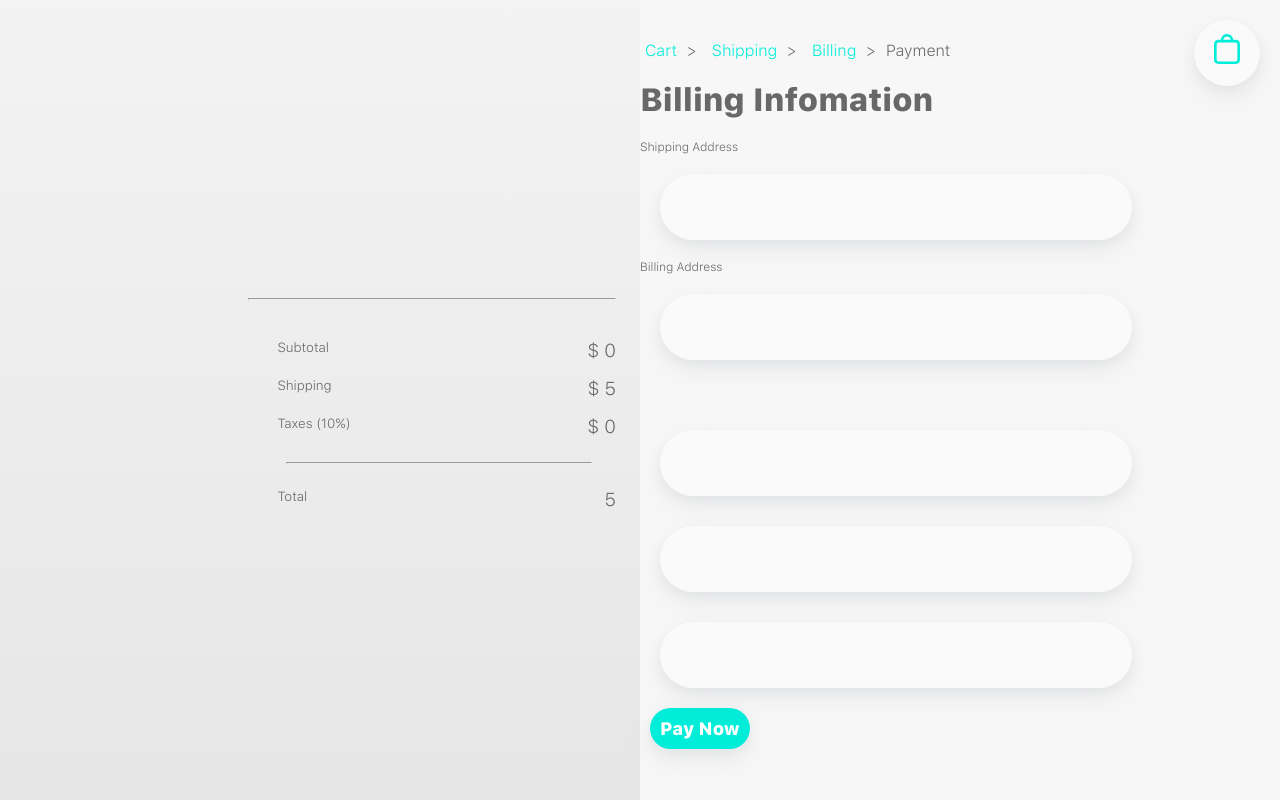
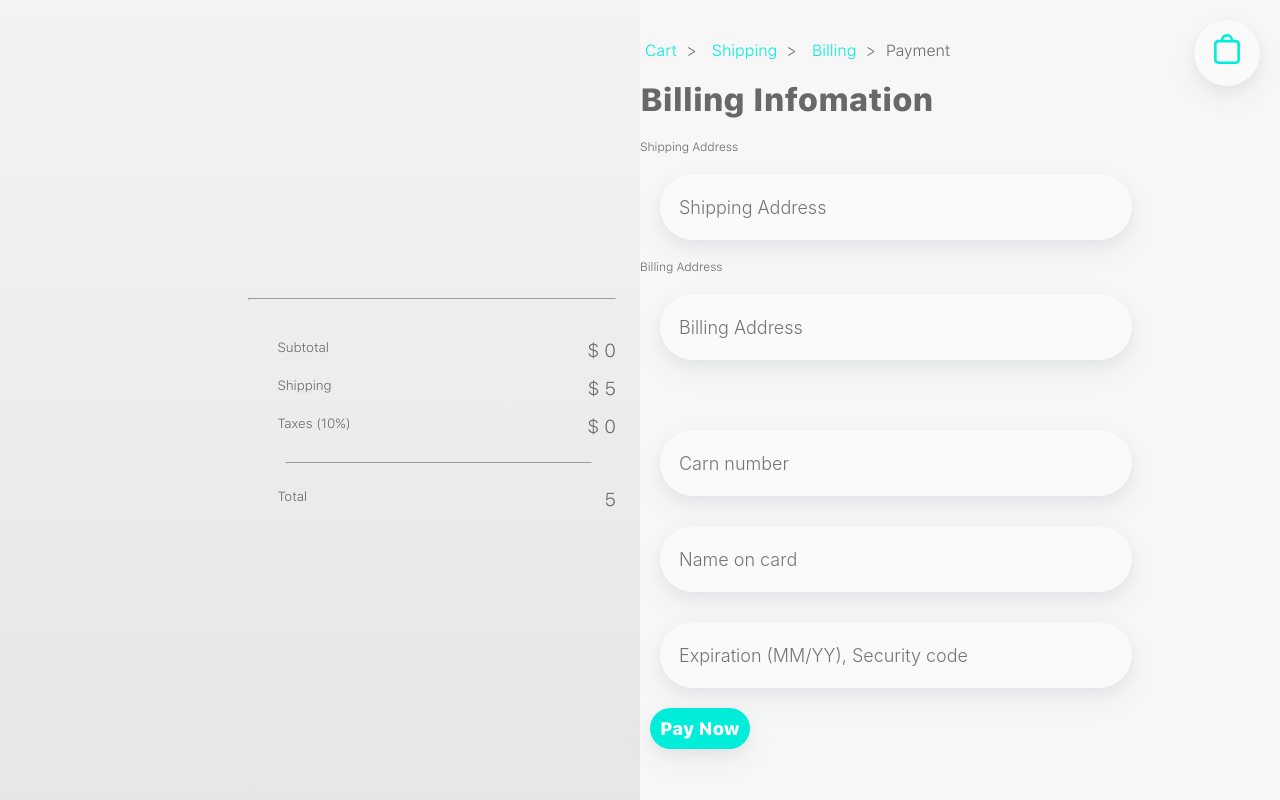
Before and after one commit to jaytimothee/musical-sweatpants, a React (Create React App) app: page /order-info/payment in a window 1280 px wide. Built offline with nearby package versions, Linux system fonts and the light colour scheme.

Commit message:
added placeholder

```diff
--- a/src/components/orderform/FormInput.jsx
+++ b/src/components/orderform/FormInput.jsx
@@ -1,7 +1,6 @@
 import React from "react"
 
 const FormInput = ({ formData, inputData, setInputData, placeholder }) => {
-
   return (
     <div className={"flex margin-buffer"}>
       {inputData.map((data, index) => {
@@ -11,7 +10,8 @@ const FormInput = ({ formData, inputData, setInputData, placeholder }) => {
             className="input-container full-width margin-buffer">
             <input
               className="input"
-              onChange={(event) => console.log('event', event, 'index', index)}
+              placeholder={placeholder[index]}
+              onChange={(event) => formData[index] = event.target.value}
             />
           </div>
         )
--- a/src/providers/OrderFormProvider.jsx
+++ b/src/providers/OrderFormProvider.jsx
@@ -1,4 +1,4 @@
-import React, { useContext, createContext, useState } from 'react';
+import React, { useContext, createContext, useState, useEffect } from 'react';
 import { addressData } from '../helpers/data';
 import { paymentFormData } from '../helpers/data';
 
@@ -10,6 +10,10 @@ export const OrderFormProvider = ({ children }) => {
   const [shippingData, setShippingData] = useState(addressData);
   const [billingData, setBillingData] = useState(addressData);
   const [paymentData, setPaymentData] = useState(paymentFormData);
+
+  useEffect(() => {
+    console.log(shippingData)
+  }, [shippingData])
 
   return (
     <OrderFormContext.Provider
```
